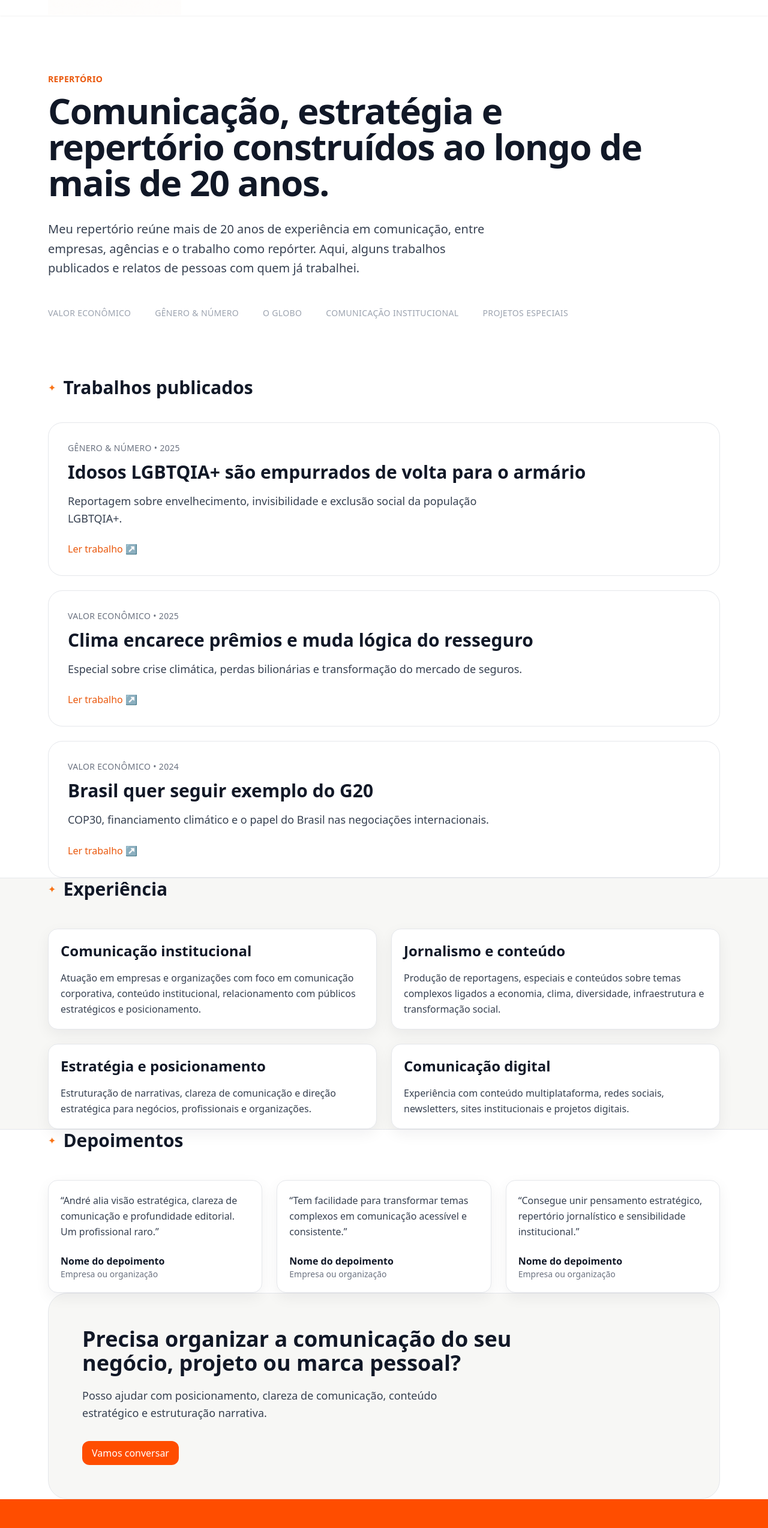
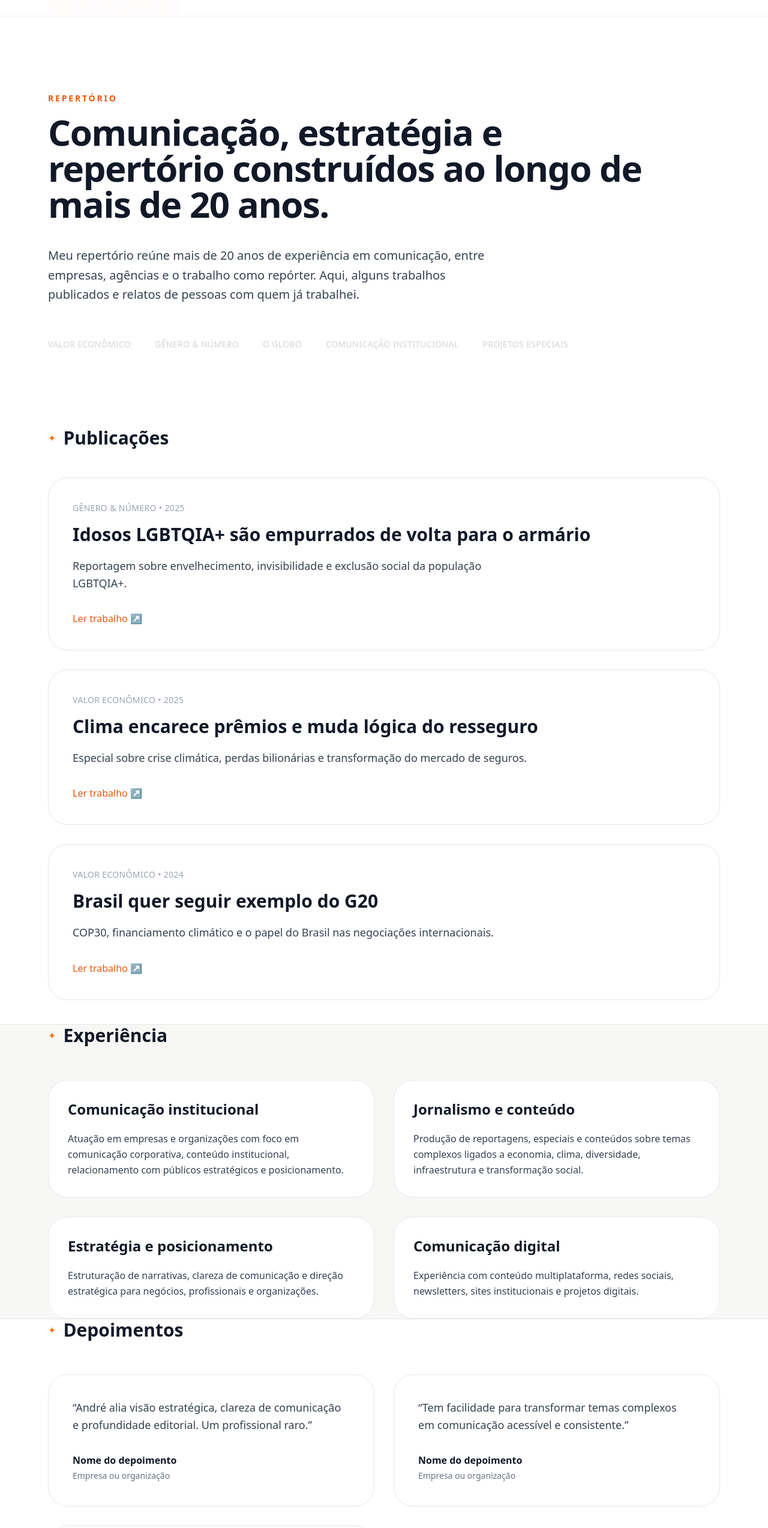
Before and after one commit to andretomazela-dev/integrado, a Next.js app: page /repertorio1 in a window 1280 px wide. Shown: the part 100-2647 px from the top of the page at 60% size. Built offline with nearby package versions, Linux system fonts and the light colour scheme.

Commit message:
Update page.jsx

```diff
--- a/app/repertorio1/page.jsx
+++ b/app/repertorio1/page.jsx
@@ -65,25 +65,25 @@ export default function Page() {
 
         {/* HERO */}
 
-        <section className="container py-16 md:py-24">
+        <section className="container py-20 md:py-32">
 
-          <p className="uppercase tracking-wide text-sm text-orange-600 font-semibold">
+          <p className="uppercase tracking-[0.2em] text-sm text-orange-600 font-semibold">
             REPERTÓRIO
           </p>
 
-          <h1 className="mt-3 text-4xl md:text-6xl font-extrabold leading-[0.95] tracking-tight max-w-5xl text-[#111827]">
+          <h1 className="mt-4 text-4xl md:text-6xl font-extrabold leading-[0.95] tracking-tight max-w-5xl text-[#111827]">
             Comunicação, estratégia e repertório construídos ao longo de mais de 20 anos.
           </h1>
 
-          <p className="mt-8 text-xl text-gray-700 leading-relaxed max-w-3xl">
+          <p className="mt-10 text-xl text-gray-700 leading-relaxed max-w-3xl">
             Meu repertório reúne mais de 20 anos de experiência em comunicação,
             entre empresas, agências e o trabalho como repórter. Aqui, alguns
             trabalhos publicados e relatos de pessoas com quem já trabalhei.
           </p>
 
-          {/* logos */}
+          {/* Logos / áreas */}
 
-          <div className="mt-12 flex flex-wrap items-center gap-x-10 gap-y-4 text-gray-400 text-sm tracking-wide uppercase">
+          <div className="mt-14 flex flex-wrap items-center gap-x-10 gap-y-4 text-gray-300 text-sm tracking-wide uppercase">
 
             <span>Valor Econômico</span>
             <span>Gênero & Número</span>
@@ -95,45 +95,45 @@ export default function Page() {
 
         </section>
 
-        {/* TRABALHOS */}
+        {/* PUBLICAÇÕES */}
 
-        <section className="container pb-20">
+        <section className="container pb-28">
 
-          <div className="flex items-center gap-3 mb-10">
+          <div className="flex items-center gap-3 mb-12">
 
             <span className="text-orange-500">✦</span>
 
             <h2 className="text-3xl font-bold text-[#111827]">
-              Trabalhos publicados
+              Publicações
             </h2>
 
           </div>
 
-          <div className="space-y-6">
+          <div className="space-y-8">
 
             {trabalhos.map((item) => (
 
               <article
                 key={item.titulo}
-                className="border border-gray-200 rounded-3xl p-8 hover:shadow-lg transition-shadow bg-white"
+                className="border border-gray-200 rounded-[2rem] p-10 hover:shadow-lg transition-all duration-300 bg-white"
               >
 
-                <div className="text-sm uppercase tracking-wide text-gray-500">
+                <div className="text-sm uppercase tracking-wide text-gray-400">
                   {item.veiculo} • {item.ano}
                 </div>
 
-                <h3 className="mt-3 text-2xl md:text-3xl font-bold leading-tight text-[#111827]">
+                <h3 className="mt-4 text-2xl md:text-3xl font-bold leading-tight text-[#111827]">
                   {item.titulo}
                 </h3>
 
-                <p className="mt-4 text-lg text-gray-700 leading-relaxed max-w-3xl">
+                <p className="mt-5 text-lg text-gray-700 leading-relaxed max-w-3xl">
                   {item.descricao}
                 </p>
 
                 <Link
                   href={item.link}
                   target="_blank"
-                  className="inline-flex items-center gap-2 mt-6 text-orange-600 font-medium"
+                  className="inline-flex items-center gap-2 mt-8 text-orange-600 font-medium hover:opacity-80 transition-opacity"
                 >
                   Ler trabalho ↗
                 </Link>
@@ -148,11 +148,11 @@ export default function Page() {
 
         {/* EXPERIÊNCIA */}
 
-        <section className="bg-[#f7f7f5] border-y border-gray-200">
+        <section className="bg-[#f7f7f5] border-y border-gray-200 mt-10">
 
-          <div className="container py-20">
+          <div className="container py-28">
 
-            <div className="flex items-center gap-3 mb-12">
+            <div className="flex items-center gap-3 mb-14">
 
               <span className="text-orange-500">✦</span>
 
@@ -162,52 +162,60 @@ export default function Page() {
 
             </div>
 
-            <div className="grid gap-6 md:grid-cols-2">
+            <div className="grid gap-8 md:grid-cols-2">
 
-              <div className="card rounded-3xl">
+              <div className="bg-white border border-gray-200 rounded-[2rem] p-8">
+
                 <h3 className="text-2xl font-bold text-[#111827]">
                   Comunicação institucional
                 </h3>
 
-                <p className="mt-4 text-gray-700 leading-relaxed">
+                <p className="mt-5 text-gray-700 leading-relaxed">
                   Atuação em empresas e organizações com foco em comunicação
                   corporativa, conteúdo institucional, relacionamento com públicos
                   estratégicos e posicionamento.
                 </p>
+
               </div>
 
-              <div className="card rounded-3xl">
+              <div className="bg-white border border-gray-200 rounded-[2rem] p-8">
+
                 <h3 className="text-2xl font-bold text-[#111827]">
                   Jornalismo e conteúdo
                 </h3>
 
-                <p className="mt-4 text-gray-700 leading-relaxed">
+                <p className="mt-5 text-gray-700 leading-relaxed">
                   Produção de reportagens, especiais e conteúdos sobre temas
                   complexos ligados a economia, clima, diversidade,
                   infraestrutura e transformação social.
                 </p>
+
               </div>
 
-              <div className="card rounded-3xl">
+              <div className="bg-white border border-gray-200 rounded-[2rem] p-8">
+
                 <h3 className="text-2xl font-bold text-[#111827]">
                   Estratégia e posicionamento
                 </h3>
 
-                <p className="mt-4 text-gray-700 leading-relaxed">
+                <p className="mt-5 text-gray-700 leading-relaxed">
                   Estruturação de narrativas, clareza de comunicação e direção
                   estratégica para negócios, profissionais e organizações.
                 </p>
+
               </div>
 
-              <div className="card rounded-3xl">
+              <div className="bg-white border border-gray-200 rounded-[2rem] p-8">
+
                 <h3 className="text-2xl font-bold text-[#111827]">
                   Comunicação digital
                 </h3>
 
-                <p className="mt-4 text-gray-700 leading-relaxed">
+                <p className="mt-5 text-gray-700 leading-relaxed">
                   Experiência com conteúdo multiplataforma, redes sociais,
                   newsletters, sites institucionais e projetos digitais.
                 </p>
+
               </div>
 
             </div>
@@ -218,9 +226,9 @@ export default function Page() {
 
         {/* DEPOIMENTOS */}
 
-        <section className="container py-20">
+        <section className="container py-28">
 
-          <div className="flex items-center gap-3 mb-12">
+          <div className="flex items-center gap-3 mb-14">
 
             <span className="text-orange-500">✦</span>
 
@@ -230,26 +238,26 @@ export default function Page() {
 
           </div>
 
-          <div className="grid gap-6 lg:grid-cols-3">
+          <div className="grid gap-8 lg:grid-cols-2">
 
             {depoimentos.map((item) => (
 
               <article
                 key={item.texto}
-                className="card rounded-3xl"
+                className="bg-white border border-gray-200 rounded-[2rem] p-10"
               >
 
-                <p className="text-gray-700 leading-relaxed">
+                <p className="text-lg text-gray-700 leading-relaxed">
                   “{item.texto}”
                 </p>
 
-                <div className="mt-6">
+                <div className="mt-8">
 
                   <p className="font-semibold text-[#111827]">
                     {item.autor}
                   </p>
 
-                  <p className="text-sm text-gray-500">
+                  <p className="text-sm text-gray-500 mt-1">
                     {item.cargo}
                   </p>
 
@@ -265,22 +273,22 @@ export default function Page() {
 
         {/* CTA */}
 
-        <section className="container pb-24">
+        <section className="container pb-28">
 
-          <div className="rounded-[2rem] border border-gray-200 bg-[#f7f7f5] p-10 md:p-14">
+          <div className="rounded-[2.5rem] border border-gray-200 bg-[#f7f7f5] p-10 md:p-16">
 
-            <h2 className="text-3xl md:text-4xl font-bold leading-tight text-[#111827] max-w-3xl">
+            <h2 className="text-3xl md:text-5xl font-bold leading-tight text-[#111827] max-w-4xl">
               Precisa organizar a comunicação do seu negócio, projeto ou marca pessoal?
             </h2>
 
-            <p className="mt-5 text-lg text-gray-700 max-w-2xl leading-relaxed">
+            <p className="mt-6 text-xl text-gray-700 max-w-2xl leading-relaxed">
               Posso ajudar com posicionamento, clareza de comunicação,
               conteúdo estratégico e estruturação narrativa.
             </p>
 
             <Link
               href="/contato"
-              className="btn btn-primary rounded-2xl mt-8"
+              className="inline-flex items-center justify-center mt-10 bg-[#FF4D00] hover:opacity-90 text-white font-semibold px-7 py-4 rounded-2xl transition-all"
             >
               Vamos conversar
             </Link>
```
